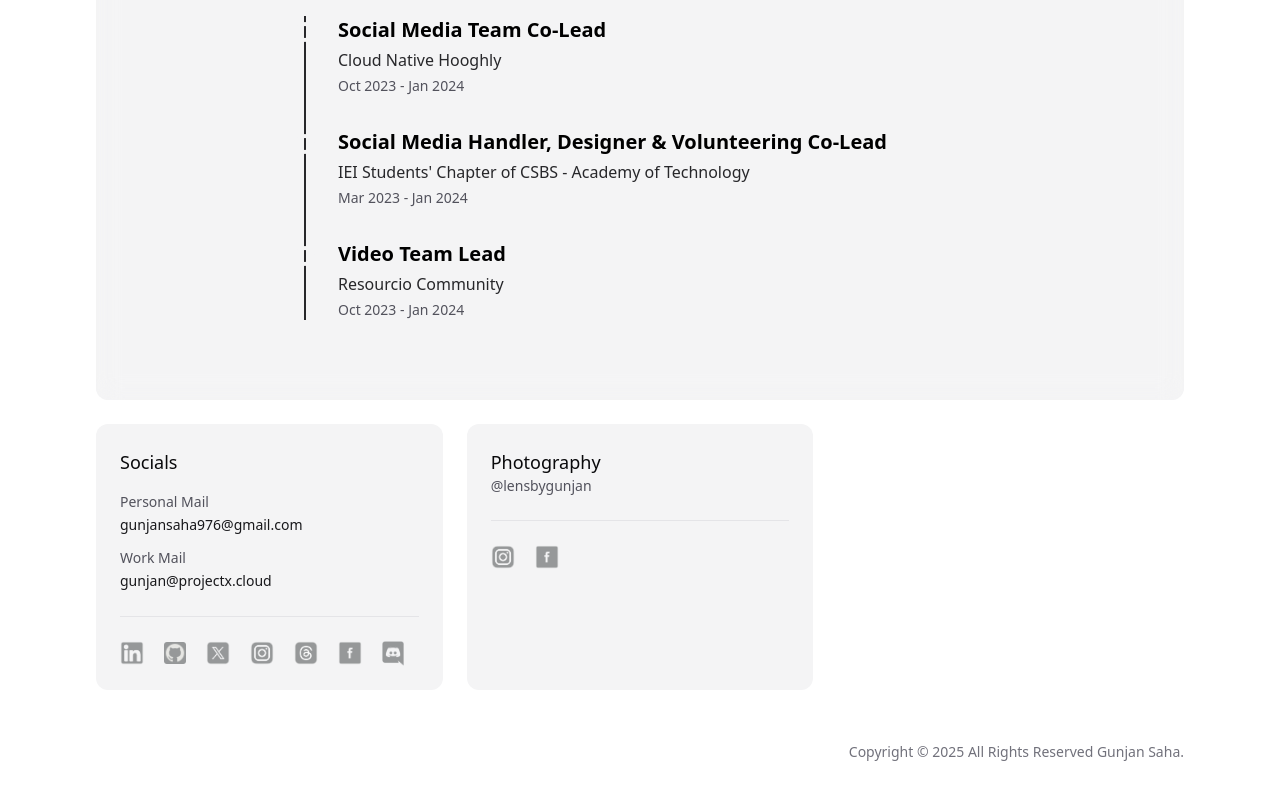
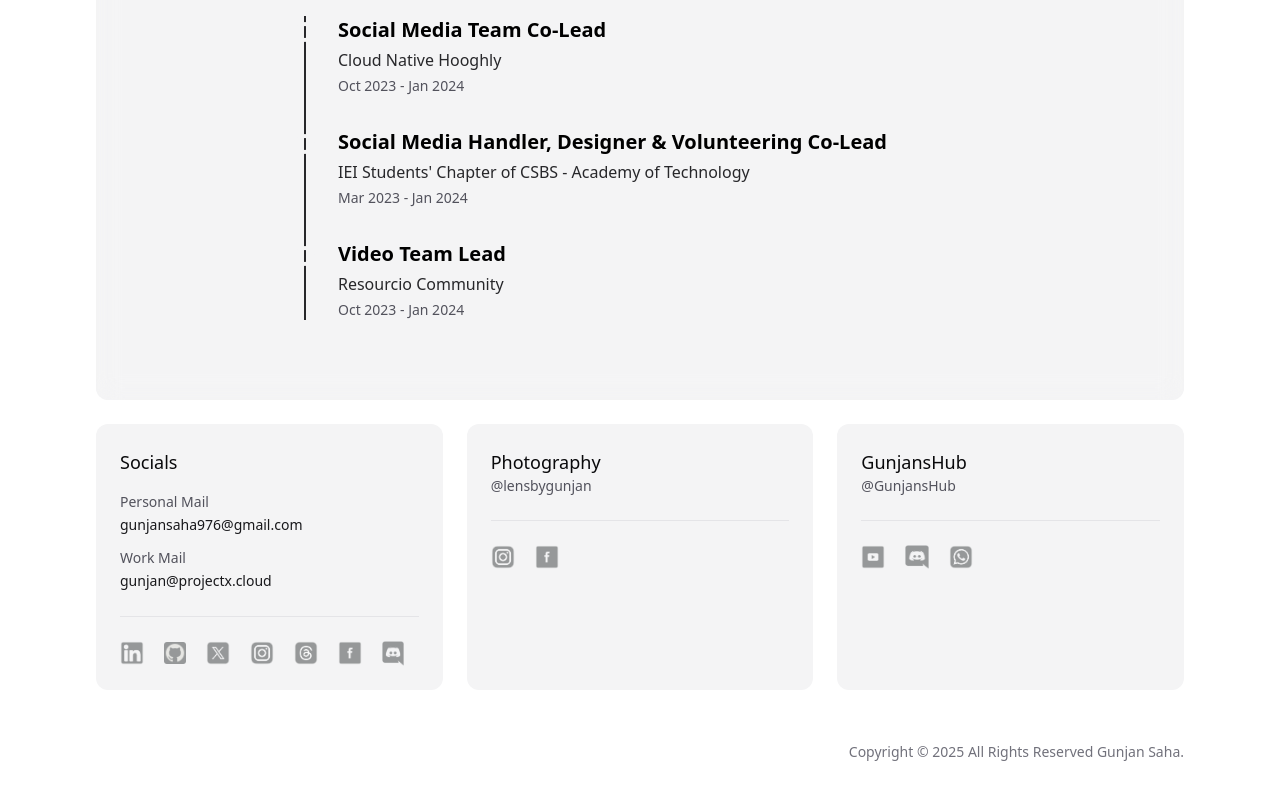
Before and after one commit to gunjansaha55/gunjan-portfolio, a website: page index.html in a window 1280 px wide. Shown: the part 2066-2866 px from the top of the page. Drawn offline with Linux system fonts and the light colour scheme.

Commit message:
modified

```diff
--- a/index.html
+++ b/index.html
@@ -481,7 +481,67 @@ Social Media Team Co-Lead</h3>
 
 
 
+<div
+  id="gunjanshub"
+  class="relative col-span-1 overflow-hidden rounded-xl bg-zinc-100 p-6 md:col-span-4"
+>
+  <h3 class="text-lg font-medium text-zinc-950">GunjansHub</h3>
+ <h4 class="text-sm text-zinc-600">@GunjansHub</h4>
 
+
+  <hr class="my-6 border-zinc-200" />
+
+  <div class="flex flex-wrap items-center gap-5">
+
+
+
+    <a
+      href="https://youtube.com/@gunjanshub?si=lZtazfM8MGEOpke5" target="_blank"
+      aria-label="Youtube Profile"
+      class="transition-opacity hover:opacity-75"
+    >
+      <img
+        src="./assets/youtube.png"
+        alt="Youtube Icon"
+        class="w-6 h-6"
+      />
+    </a>
+
+    <a
+      href="https://discord.gg/C9rXmf5FXe" target="_blank"
+      aria-label="Discord Profile"
+      class="transition-opacity hover:opacity-75"
+    >
+      <img
+        src="./assets/discord.png"
+        alt="Discord Icon"
+        class="w-6 h-6"
+      />
+    </a>
+
+
+
+
+ <a
+      href="https://chat.whatsapp.com/IN1bgAHhJAOIQdvSJ0RPJs" target="_blank"
+      aria-label="Whatsapp Profile"
+      class="transition-opacity hover:opacity-75"
+    >
+      <img
+        src="./assets/wp.png"
+        alt="Whatsapp Icon"
+        class="w-6 h-6"
+      />
+    </a>
+
+
+
+
+
+
+
+  </div>
+</div>
 
 
 
```
Also changed, not shown: assets/wp.png (added), assets/youtube.png (added).
